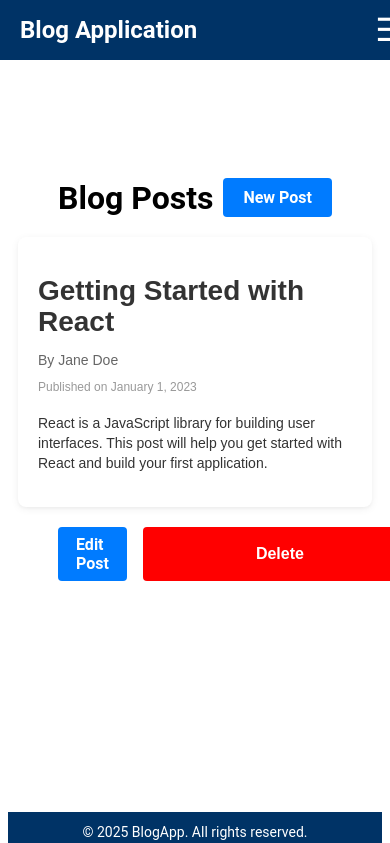
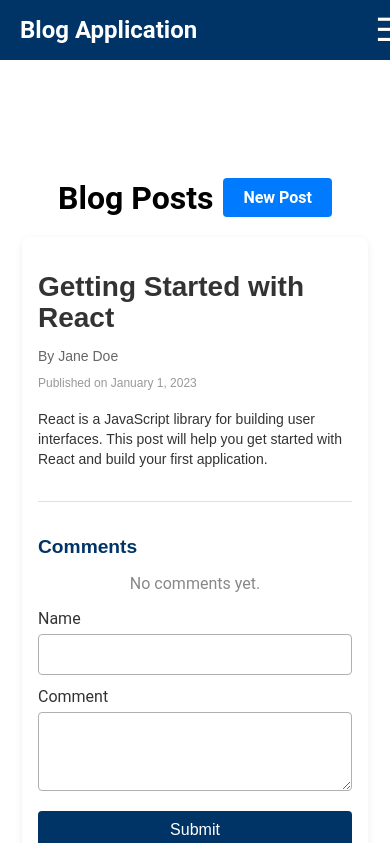
Before and after one commit to AnkamAjay/Flexi, a React (Create React App) app: page /posts/1 in a window 390 px wide. Shown: the top 843 px of the page. Built offline with nearby package versions, Linux system fonts and the light colour scheme.

Commit message:
Added comment section below the Blog Post

```diff
--- a/src/App.js
+++ b/src/App.js
@@ -102,7 +102,7 @@ function DetailWrapper({ findPost, onDelete }) {
     <div>
       <BlogPostDetail {...post} />
       <div style={{maxWidth:800,margin:'0 auto',padding:'0 40px 40px',display:'flex',gap:16}}>
-        <Link to={`/posts/${id}/edit`} style={{background:'#007BFF',color:'#fff',padding:'8px 18px',borderRadius:4,textDecoration:'none',fontWeight:'bold'}}>Edit Post</Link>
+        <Link to={`/posts/${id}/edit`} style={{background:'#007BFF',color:'#fff',padding:'8px 18px',borderRadius:4,textDecoration:'none',fontWeight:'bold'}} replace>Edit Post</Link>
         <DeleteButton onClick={() => onDelete(id)} />
       </div>
     </div>
--- a/src/BlogPostDetail.js
+++ b/src/BlogPostDetail.js
@@ -1,7 +1,15 @@
-import React from 'react';
+import React, { useState } from 'react';
 import styles from './BlogPostDetail.module.css';
+import CommentList from './CommentList';
+import CommentForm from './CommentForm';
+
+const initialComments = [
+  // Example: { name: 'Alice', date: new Date(), text: 'Great post!', avatar: '' }
+];
 
 const BlogPostDetail = ({ title, content, author, date }) => {
+  const [comments, setComments] = useState(initialComments);
+
   if (!title || !content || !author || !date) {
     return <p className={styles.notFound}>Blog post not found.</p>;
   }
@@ -10,6 +18,14 @@ const BlogPostDetail = ({ title, content, author, date }) => {
     day: 'numeric',
     year: 'numeric',
   });
+
+  const handleAddComment = (comment) => {
+    setComments((prev) => [
+      ...prev,
+      { ...comment, date: new Date(), avatar: '' },
+    ]);
+  };
+
   return (
     <div className={styles.blogPostDetail}>
       <h1 className={styles.title}>{title}</h1>
@@ -21,6 +37,11 @@ const BlogPostDetail = ({ title, content, author, date }) => {
           __html: content,
         }}
       />
+      <section className={styles.commentsSection} aria-label="Comments">
+        <h2 className={styles.commentsTitle}>Comments</h2>
+        <CommentList comments={comments} />
+        <CommentForm onSubmit={handleAddComment} isLoggedIn={false} />
+      </section>
     </div>
   );
 };
--- a/src/BlogPostDetail.module.css
+++ b/src/BlogPostDetail.module.css
@@ -50,6 +50,20 @@
   color: #0056b3;
 }
 
+.commentsSection {
+  margin-top: 48px;
+  padding-top: 32px;
+  border-top: 1px solid #e0e0e0;
+}
+
+.commentsTitle {
+  font-size: 1.5rem;
+  font-weight: bold;
+  color: #003366;
+  margin-bottom: 18px;
+  text-align: left;
+}
+
 @media (max-width: 1199px) and (min-width: 769px) {
   .blogPostDetail {
     padding: 32px;
@@ -72,9 +86,9 @@
 
 @media (max-width: 768px) {
   .blogPostDetail {
-    padding: 20px;
+    padding: 16px;
     max-width: 100%;
-    margin: 20px 0;
+    margin: 20px 4px;
   }
   .title {
     font-size: 28px;
@@ -92,4 +106,12 @@
     font-size: 14px;
     line-height: 1.4;
   }
+  .commentsSection {
+    margin-top: 32px;
+    padding-top: 18px;
+  }
+  .commentsTitle {
+    font-size: 1.2rem;
+    margin-bottom: 12px;
+  }
 }
--- /dev/null
+++ b/src/Comment.js
@@ -0,0 +1,22 @@
+import React from 'react';
+import styles from './Comment.module.css';
+
+const Comment = ({ name, date, text, avatar }) => {
+  const formattedDate = new Date(date).toLocaleString('en-US', {
+    year: 'numeric', month: 'long', day: 'numeric', hour: '2-digit', minute: '2-digit'
+  });
+  return (
+    <div className={styles.comment} aria-live="polite">
+      {avatar && <img src={avatar} alt={name + " avatar"} className={styles.avatar} />}
+      <div className={styles.content}>
+        <div className={styles.header}>
+          <span className={styles.name}>{name}</span>
+          <span className={styles.date}>{formattedDate}</span>
+        </div>
+        <div className={styles.text}>{text}</div>
+      </div>
+    </div>
+  );
+};
+
+export default Comment;
--- /dev/null
+++ b/src/Comment.module.css
@@ -0,0 +1,57 @@
+.comment {
+  display: flex;
+  align-items: flex-start;
+  background: #f7f9fa;
+  border: 1px solid #e0e0e0;
+  border-radius: 8px;
+  padding: 16px;
+  margin-bottom: 16px;
+  font-family: 'Roboto', Arial, sans-serif;
+}
+.avatar {
+  width: 50px;
+  height: 50px;
+  border-radius: 50%;
+  object-fit: cover;
+  margin-right: 16px;
+  background: #e0e0e0;
+}
+.content {
+  flex: 1;
+}
+.header {
+  display: flex;
+  align-items: center;
+  gap: 12px;
+  margin-bottom: 4px;
+}
+.name {
+  font-weight: bold;
+  color: #003366;
+}
+.date {
+  font-size: 0.95em;
+  color: #888;
+}
+.text {
+  margin-top: 4px;
+  font-size: 1.05em;
+  color: #222;
+}
+@media (max-width: 768px) {
+  .comment {
+    flex-direction: column;
+    align-items: flex-start;
+    padding: 12px;
+  }
+  .avatar {
+    margin-right: 0;
+    margin-bottom: 8px;
+    align-self: flex-start;
+  }
+  .header {
+    flex-direction: column;
+    align-items: flex-start;
+    gap: 2px;
+  }
+}
--- /dev/null
+++ b/src/CommentForm.js
@@ -0,0 +1,54 @@
+import React, { useState } from 'react';
+import styles from './CommentForm.module.css';
+
+const CommentForm = ({ onSubmit, isLoggedIn, userName }) => {
+  const [name, setName] = useState(userName || '');
+  const [text, setText] = useState('');
+  const [error, setError] = useState('');
+
+  const handleSubmit = (e) => {
+    e.preventDefault();
+    if ((!isLoggedIn && !name.trim()) || !text.trim()) {
+      setError('Please fill in all fields.');
+      return;
+    }
+    setError('');
+    onSubmit({ name: isLoggedIn ? userName : name, text });
+    setText('');
+    if (!isLoggedIn) setName('');
+  };
+
+  return (
+    <form className={styles.form} onSubmit={handleSubmit} aria-label="Add a comment">
+      {!isLoggedIn && (
+        <div className={styles.formGroup}>
+          <label htmlFor="comment-name">Name</label>
+          <input
+            id="comment-name"
+            type="text"
+            value={name}
+            onChange={e => setName(e.target.value)}
+            className={styles.input}
+            autoComplete="name"
+            required
+          />
+        </div>
+      )}
+      <div className={styles.formGroup}>
+        <label htmlFor="comment-text">Comment</label>
+        <textarea
+          id="comment-text"
+          value={text}
+          onChange={e => setText(e.target.value)}
+          className={styles.textarea}
+          rows={3}
+          required
+        />
+      </div>
+      {error && <div className={styles.error}>{error}</div>}
+      <button type="submit" className={styles.button}>Submit</button>
+    </form>
+  );
+};
+
+export default CommentForm;
--- /dev/null
+++ b/src/CommentForm.module.css
@@ -0,0 +1,54 @@
+.form {
+  display: flex;
+  flex-direction: column;
+  gap: 16px;
+  margin-bottom: 32px;
+  font-family: 'Roboto', Arial, sans-serif;
+}
+.formGroup {
+  display: flex;
+  flex-direction: column;
+  gap: 6px;
+}
+.input, .textarea {
+  border: 1px solid #b0b0b0;
+  border-radius: 4px;
+  padding: 10px;
+  font-size: 1em;
+  font-family: inherit;
+  width: 100%;
+  box-sizing: border-box;
+}
+.input:focus, .textarea:focus {
+  outline: 2px solid #1976d2;
+  border-color: #1976d2;
+}
+.button {
+  align-self: flex-end;
+  background: #003366;
+  color: #fff;
+  border: none;
+  border-radius: 4px;
+  padding: 10px 24px;
+  font-size: 1em;
+  cursor: pointer;
+  transition: background 0.2s;
+}
+.button:hover, .button:focus {
+  background: #1976d2;
+}
+.error {
+  color: #d32f2f;
+  font-size: 0.95em;
+  margin-top: -8px;
+}
+@media (max-width: 768px) {
+  .form {
+    gap: 12px;
+  }
+  .button {
+    width: 100%;
+    align-self: stretch;
+    margin-top: 8px;
+  }
+}
--- /dev/null
+++ b/src/CommentList.js
@@ -0,0 +1,18 @@
+import React from 'react';
+import Comment from './Comment';
+import styles from './CommentList.module.css';
+
+const CommentList = ({ comments }) => {
+  if (!comments || comments.length === 0) {
+    return <div className={styles.empty}>No comments yet.</div>;
+  }
+  return (
+    <div className={styles.commentList} aria-live="polite">
+      {comments.map((comment, idx) => (
+        <Comment key={idx} {...comment} />
+      ))}
+    </div>
+  );
+};
+
+export default CommentList;
--- /dev/null
+++ b/src/CommentList.module.css
@@ -0,0 +1,11 @@
+.commentList {
+  margin-top: 24px;
+  margin-bottom: 24px;
+}
+.empty {
+  color: #888;
+  font-size: 1em;
+  text-align: center;
+  margin: 16px 0;
+  font-family: 'Roboto', Arial, sans-serif;
+}
```
